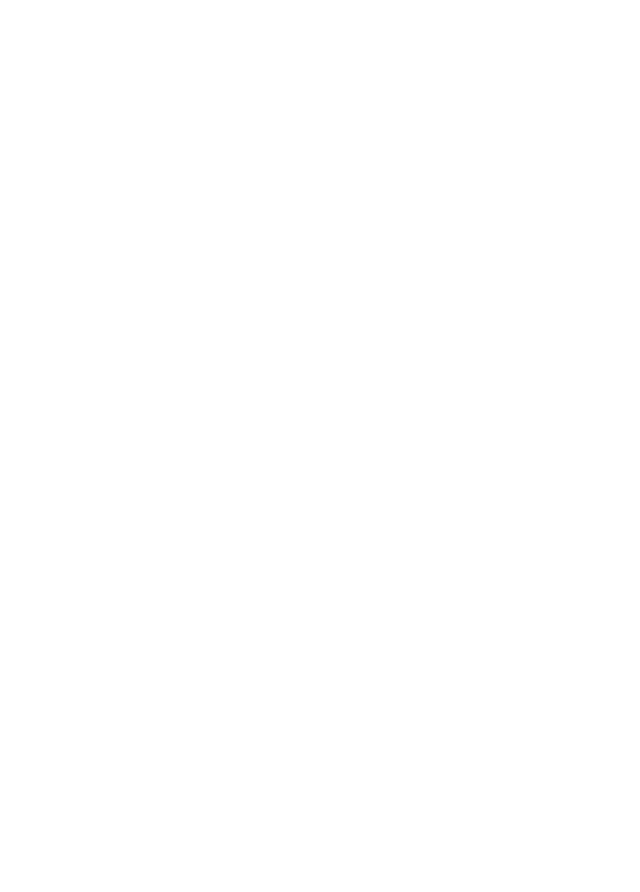
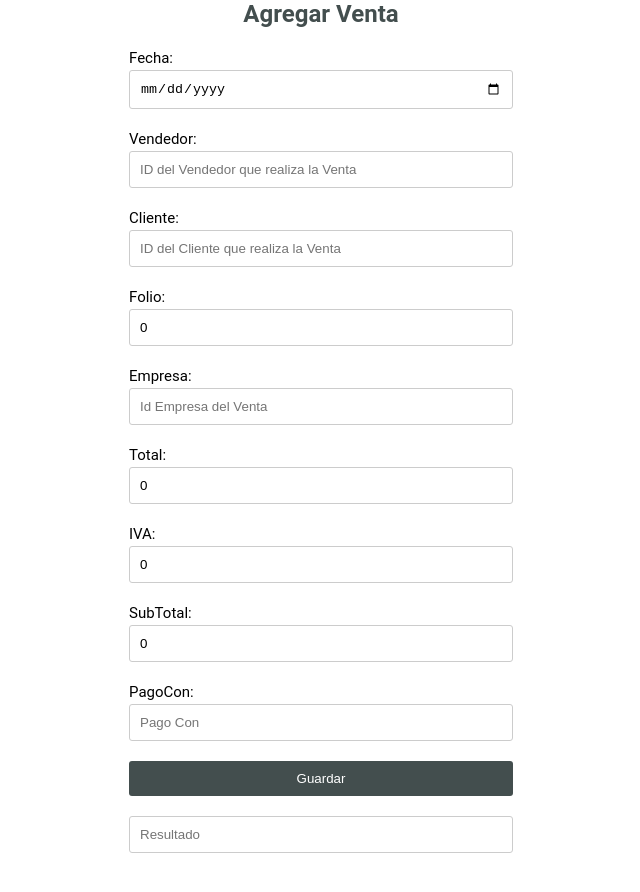
Before and after one commit to AlexiSkyline/Inventario-Prueba-Angular, an Angular app: page /Venta in a window 1280 px wide. Shown: the part 362-1254 px from the top of the page, without its empty margins (319-959 px from the left). Before the commit the page ends 800 px from the top, so only its background shows below. Built offline with nearby package versions, Linux system fonts and the light colour scheme; no server answers.

Commit message:
Agregamos el formulario para generar ventas

```diff
--- a/src/app/venta-agregar/venta-agregar.component.html
+++ b/src/app/venta-agregar/venta-agregar.component.html
@@ -1 +1,83 @@
-<p>venta-agregar works!</p>
+<div class="caja-formulario">
+    <h1>Agregar Venta</h1>
+
+    <form #form="ngForm" (ngSubmit)="guardarVenta()">
+        <div class="form-group">
+            <label>Fecha:  </label>
+            <input
+                type="date"
+                placeholder="Fecha de la Venta"
+                name="fecha"
+                [(ngModel)]="VentaService.formData.fecha"
+            />
+            <label>Vendedor:  </label>
+            <input
+                type="text"
+                placeholder="ID del Vendedor que realiza la Venta"
+                name="idVendedor"
+                [(ngModel)]="VentaService.formData.idVendedor"
+            />
+            <label>Cliente:  </label>
+            <input
+                type="text"
+                placeholder="ID del Cliente que realiza la Venta"
+                name="idCliente"
+                [(ngModel)]="VentaService.formData.idCliente"
+            />
+            <label>Folio:  </label>
+            <input
+                type="number"
+                placeholder="Folio de la Venta"
+                name="folio"
+                [(ngModel)]="VentaService.formData.folio"
+            />
+            <label>Empresa:  </label>
+            <input
+                type="text"
+                placeholder="Id Empresa del Venta"
+                name="idEmpresa"
+                [(ngModel)]="VentaService.formData.idEmpresa"
+            />
+            <label>Total:  </label>
+            <input
+                type="number"
+                placeholder="Total de la Venta"
+                name="total"
+                [(ngModel)]="VentaService.formData.total"
+            />
+            <label>IVA:  </label>
+            <input
+                type="number"
+                placeholder="IVA de la Venta"
+                name="iva"
+                [(ngModel)]="VentaService.formData.iva"
+            />
+            <label>SubTotal:  </label>
+            <input
+                type="number"
+                placeholder="SubTotal de la Venta"
+                name="subTotal"
+                [(ngModel)]="VentaService.formData.subTotal"
+            />
+            <label>PagoCon:  </label>
+            <input
+                type="text"
+                placeholder="Pago Con"
+                name="pagoCon"
+                [(ngModel)]="VentaService.formData.pagoCon"
+            />
+        </div>
+
+        <div class="form-group">
+            <input type="submit" value="Guardar"/>
+        </div>
+
+        <input
+            type="text"
+            placeholder="Resultado"
+            name="resultado"
+            [(ngModel)]="VentaService.apiResponse.mensaje"
+            readonly
+        />
+    </form>
+</div>
```
